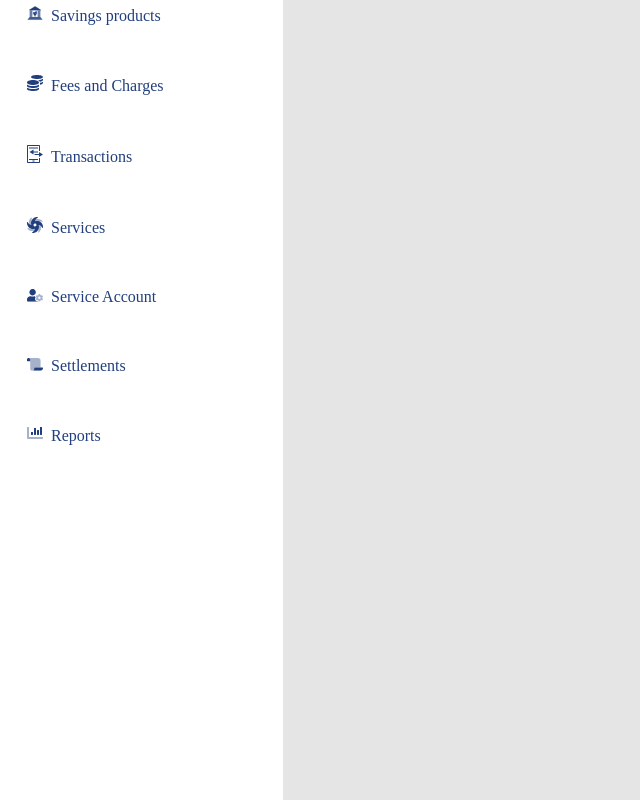
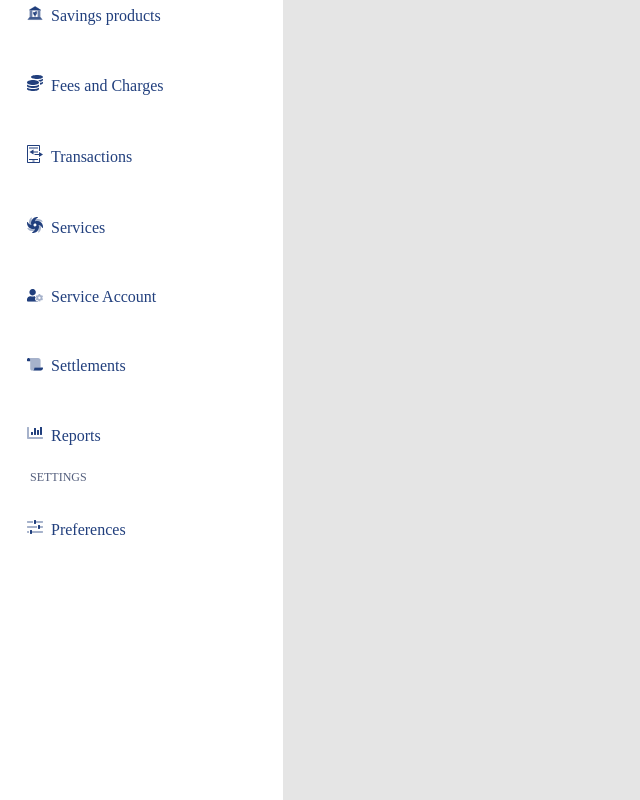
Before and after one commit to Danny4life/lendsqr, a React (Create React App) app: page /dashboard in a window 1280 px wide. Shown: the part 995-1795 px from the top of the page, without its empty margins (0-640 px from the left). Built offline with nearby package versions, Linux system fonts and the light colour scheme.

Commit message:
add preferences to sidebar

```diff
--- /dev/null
+++ b/src/components/icon/PreferenceIcon.jsx
@@ -0,0 +1,18 @@
+const PreferenceIcon = () => {
+    return (
+        <svg width="16" height="16" viewBox="0 0 16 16" fill="none" xmlns="http://www.w3.org/2000/svg">
+        <g clip-path="url(#clip0_23463_645)">
+        <path opacity="0.4" d="M15.5 2H9V4H15.5C15.6326 4 15.7598 3.94732 15.8536 3.85355C15.9473 3.75979 16 3.63261 16 3.5V2.5C16 2.36739 15.9473 2.24021 15.8536 2.14645C15.7598 2.05268 15.6326 2 15.5 2ZM0.5 4H6V2H0.5C0.367392 2 0.240215 2.05268 0.146447 2.14645C0.0526784 2.24021 0 2.36739 0 2.5L0 3.5C0 3.63261 0.0526784 3.75979 0.146447 3.85355C0.240215 3.94732 0.367392 4 0.5 4ZM0.5 9H10V7H0.5C0.367392 7 0.240215 7.05268 0.146447 7.14645C0.0526784 7.24021 0 7.36739 0 7.5L0 8.5C0 8.63261 0.0526784 8.75979 0.146447 8.85355C0.240215 8.94732 0.367392 9 0.5 9ZM15.5 7H13V9H15.5C15.6326 9 15.7598 8.94732 15.8536 8.85355C15.9473 8.75979 16 8.63261 16 8.5V7.5C16 7.36739 15.9473 7.24021 15.8536 7.14645C15.7598 7.05268 15.6326 7 15.5 7ZM15.5 12H5V14H15.5C15.6326 14 15.7598 13.9473 15.8536 13.8536C15.9473 13.7598 16 13.6326 16 13.5V12.5C16 12.3674 15.9473 12.2402 15.8536 12.1464C15.7598 12.0527 15.6326 12 15.5 12ZM0 12.5V13.5C0 13.6326 0.0526784 13.7598 0.146447 13.8536C0.240215 13.9473 0.367392 14 0.5 14H2V12H0.5C0.367392 12 0.240215 12.0527 0.146447 12.1464C0.0526784 12.2402 0 12.3674 0 12.5H0Z" fill="#213F7D"/>
+        <path d="M8.5 1H7.5C7.36739 1 7.24021 1.05268 7.14645 1.14645C7.05268 1.24021 7 1.36739 7 1.5V4.5C7 4.63261 7.05268 4.75979 7.14645 4.85355C7.24021 4.94732 7.36739 5 7.5 5H8.5C8.63261 5 8.75979 4.94732 8.85355 4.85355C8.94732 4.75979 9 4.63261 9 4.5V1.5C9 1.36739 8.94732 1.24021 8.85355 1.14645C8.75979 1.05268 8.63261 1 8.5 1ZM12.5 6H11.5C11.3674 6 11.2402 6.05268 11.1464 6.14645C11.0527 6.24021 11 6.36739 11 6.5V9.5C11 9.63261 11.0527 9.75979 11.1464 9.85355C11.2402 9.94732 11.3674 10 11.5 10H12.5C12.6326 10 12.7598 9.94732 12.8536 9.85355C12.9473 9.75979 13 9.63261 13 9.5V6.5C13 6.36739 12.9473 6.24021 12.8536 6.14645C12.7598 6.05268 12.6326 6 12.5 6ZM4.5 11H3.5C3.36739 11 3.24021 11.0527 3.14645 11.1464C3.05268 11.2402 3 11.3674 3 11.5V14.5C3 14.6326 3.05268 14.7598 3.14645 14.8536C3.24021 14.9473 3.36739 15 3.5 15H4.5C4.63261 15 4.75979 14.9473 4.85355 14.8536C4.94732 14.7598 5 14.6326 5 14.5V11.5C5 11.3674 4.94732 11.2402 4.85355 11.1464C4.75979 11.0527 4.63261 11 4.5 11Z" fill="#213F7D"/>
+        </g>
+        <defs>
+        <clipPath id="clip0_23463_645">
+        <rect width="16" height="16" fill="white"/>
+        </clipPath>
+        </defs>
+        </svg>
+
+     );
+}
+
+export default PreferenceIcon;
--- a/src/components/sidebar/SideBar.jsx
+++ b/src/components/sidebar/SideBar.jsx
@@ -18,6 +18,7 @@ import ServiceIcon from "../icon/ServiceIcon";
 import ServiceAccountIcon from "../icon/ServiceAccountIcon";
 import SettlementIcon from "../icon/SettlementIcon";
 import ReportIccon from "../icon/ReportIcon";
+import PreferenceIcon from "../icon/PreferenceIcon";
 
 const SideBar = () => {
     return (
@@ -142,6 +143,13 @@ const SideBar = () => {
                     </div>
                     <h4 className="sidebar-text">Reports</h4>
                 </div>
+                <h4 className="title">SETTINGS</h4>
+                <div className="sidebar-item">
+                    <div className="icon">
+                        <PreferenceIcon />
+                    </div>
+                    <h4 className="sidebar-text">Preferences</h4>
+                </div>
 
 
             </div>
```
